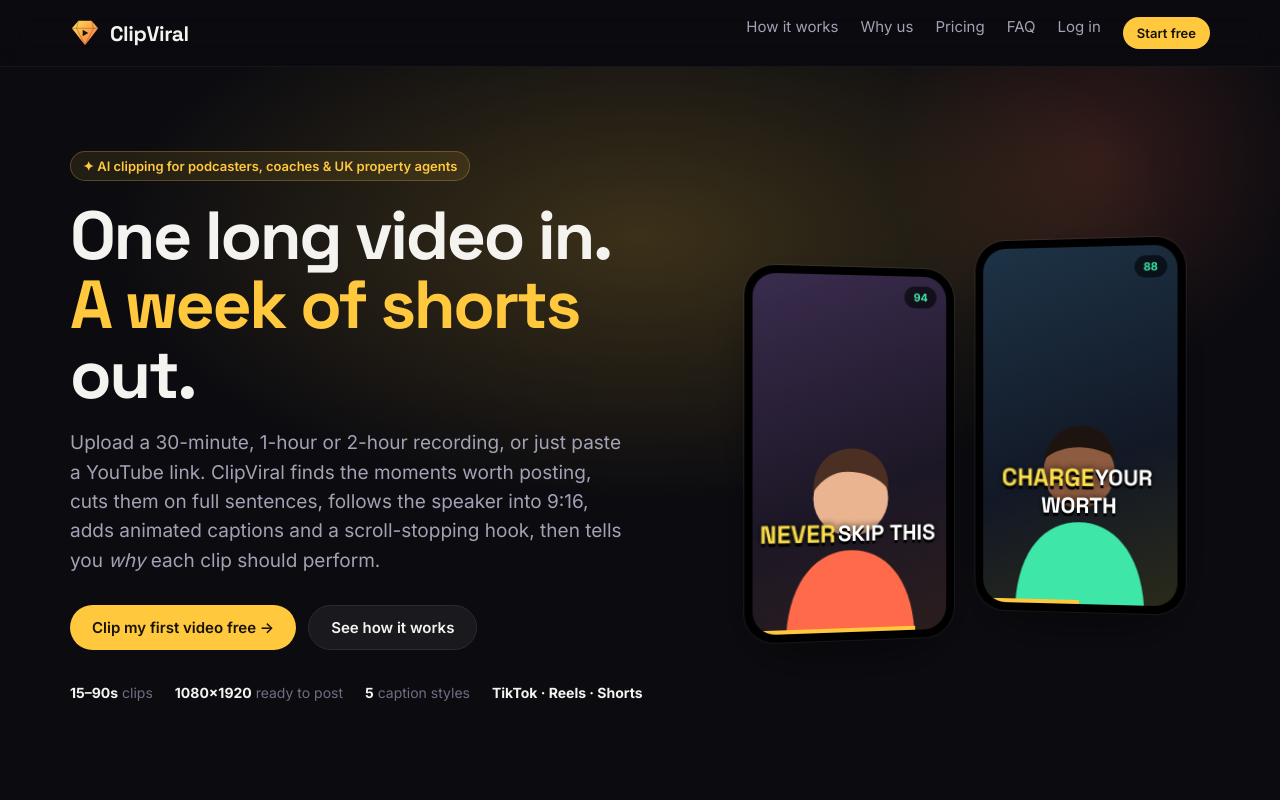
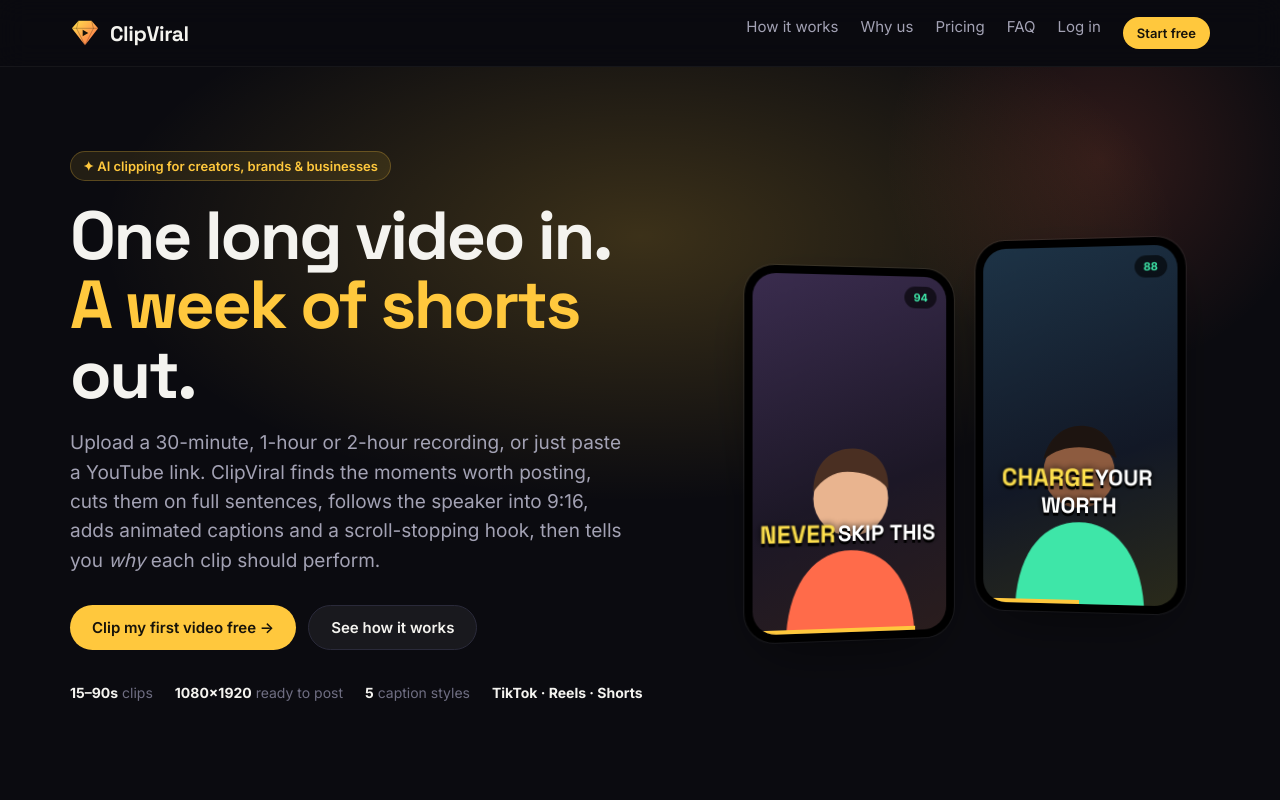
Before and after one commit to AlfadilJouma793/ClipViral, a plain HTML site: page web/index.html in a window 1280 px wide. Shown: the top 800 px of the page. Drawn offline with Linux system fonts and the light colour scheme; files that its build step writes are made by us from their sources; files whose address does not match are found by name.

Commit message:
Generalise landing page tagline
Co-Authored-By: Claude Opus 5.5 <noreply@anthropic.com>
Claude-Session: https://claude.ai/code/session_018ainVpRhutxfFtbBpuGTD9

```diff
--- a/web/index.html
+++ b/web/index.html
@@ -29,7 +29,7 @@
 <header class="hero">
   <div class="wrap">
     <div>
-      <span class="eyebrow">✦ AI clipping for podcasters, coaches & UK property agents</span>
+      <span class="eyebrow">✦ AI clipping for creators, brands &amp; businesses</span>
       <h1>One long video in.<br><em>A week of shorts</em> out.</h1>
       <p class="lead">Upload a 30-minute, 1-hour or 2-hour recording, or just paste a YouTube link. ClipViral finds the moments worth posting, cuts them on full sentences, follows the speaker into 9:16, adds animated captions and a scroll-stopping hook, then tells you <i>why</i> each clip should perform.</p>
       <div class="hero-cta">
```
